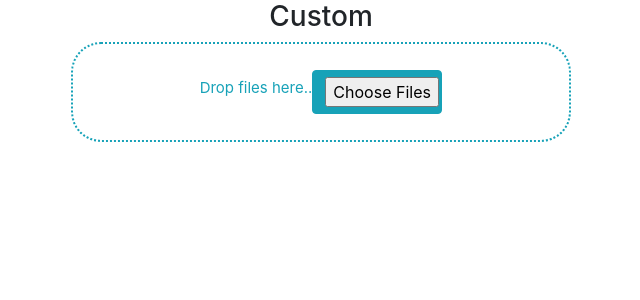
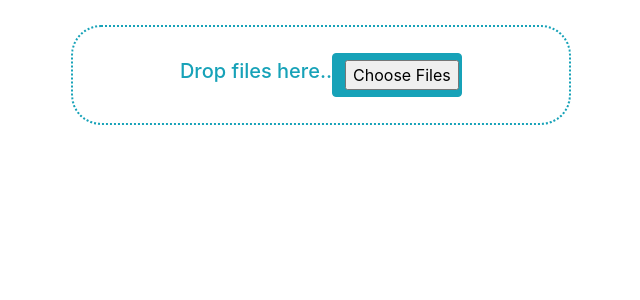
Before and after one commit to KokilaBawankar/angular-file-drag-drop, an Angular app: page / in a window 1280 px wide. Shown: the top 300 px of the page, without its empty margins (14-654 px from the left). Built offline with nearby package versions, Linux system fonts and the light colour scheme.

Commit message:
inline styles to css classes.

```diff
--- a/src/app/app.component.css
+++ b/src/app/app.component.css
@@ -1,3 +1,34 @@
+.file-drop{
+  width: 500px;
+  height: 300px;
+  display: block;
+  margin-top: 25px;
+}
+
+.file-drop-box{
+  width: 100%;
+  height: 100px;
+  border: 2px dotted #17a2b8;
+  border-radius: 30px;
+  justify-content: center;
+  align-items: center;
+  display: flex
+}
+
+.file-drop-box-text{
+  font-size: 15px;
+  font-weight: 400
+}
+
+.file-input-button{
+  width: 130px
+}
+
+.selected-file-list{
+  margin-left: 10px;
+  margin-top: 10px
+}
+
 .drop-section-hover{
   background-color: lightgray;
 }
--- a/src/app/app.component.html
+++ b/src/app/app.component.html
@@ -2,21 +2,18 @@
   <div class="row">
     <div class="col-md-12">
 
-
-      <div style="width: 500px;height: 300px;">
-        <h3 style="text-align: center">Custom</h3>
-        <div appFiledrop
+      <div class="file-drop">
+        <div class="file-drop-box"
+             appFiledrop
              (droppedFiles)="uploadFiles($event)"
              (dropAreaHover)="dropAreaHovering($event)"
-             [class.drop-section-hover]="dropAreaHover"
-          style="width: 100%; height: 100px;border: 2px dotted #17a2b8; border-radius: 30px;justify-content: center;align-items: center;display: flex">
-          <h5 class="text-info" style="font-size: 15px; font-weight: 400">Drop files here..</h5>
+             [class.drop-section-hover]="dropAreaHover">
+          <h5 class="text-info" >Drop files here..</h5>
           <input type="file"
-                 style="width: 130px"
-                 class="btn btn-info"
+                 class="btn btn-info file-input-button"
                  (change)="uploadFiles($event.target.files)" multiple>
         </div>
-        <div class="list-group" style="margin-left: 10px;margin-top: 10px" *ngIf="files.length != 0 ">
+        <div class="list-group selected-file-list" *ngIf="files.length != 0 ">
           <div *ngFor="let file of files">{{file.name}}</div>
         </div>
       </div>
```
